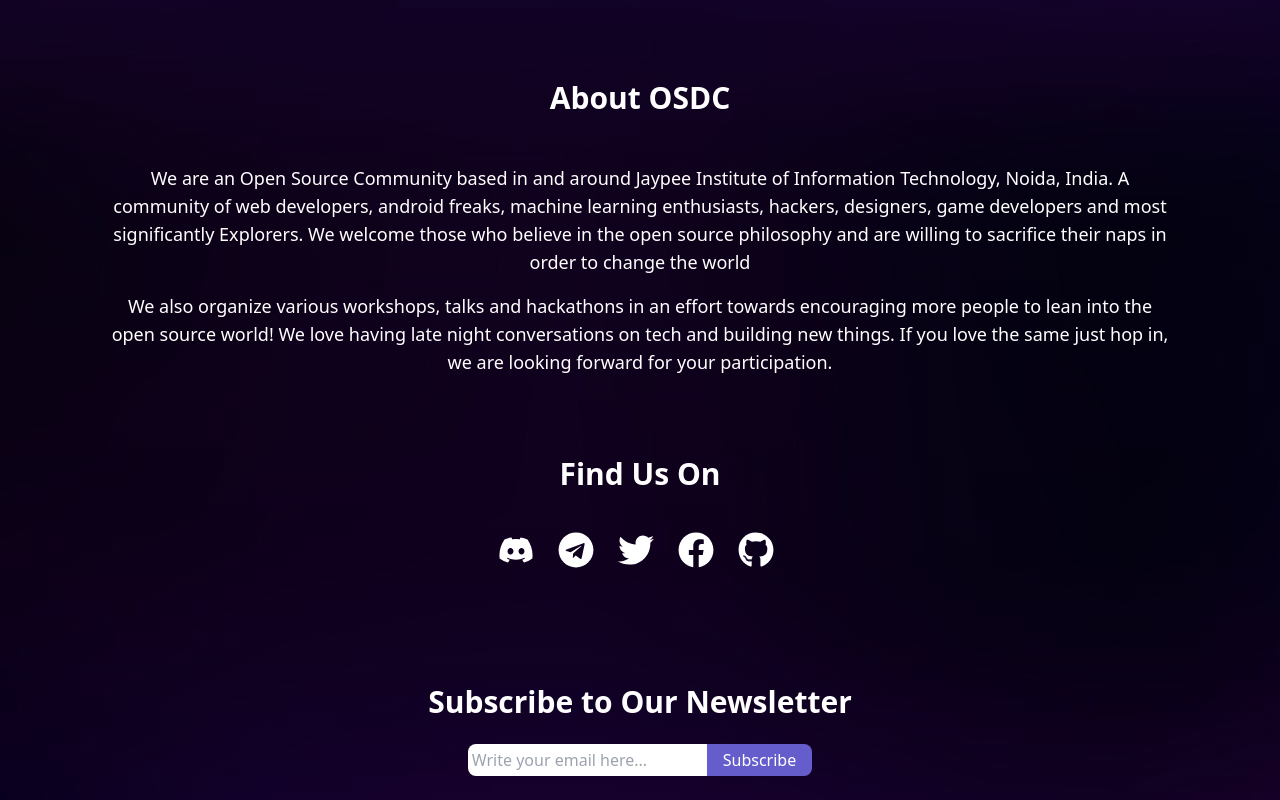
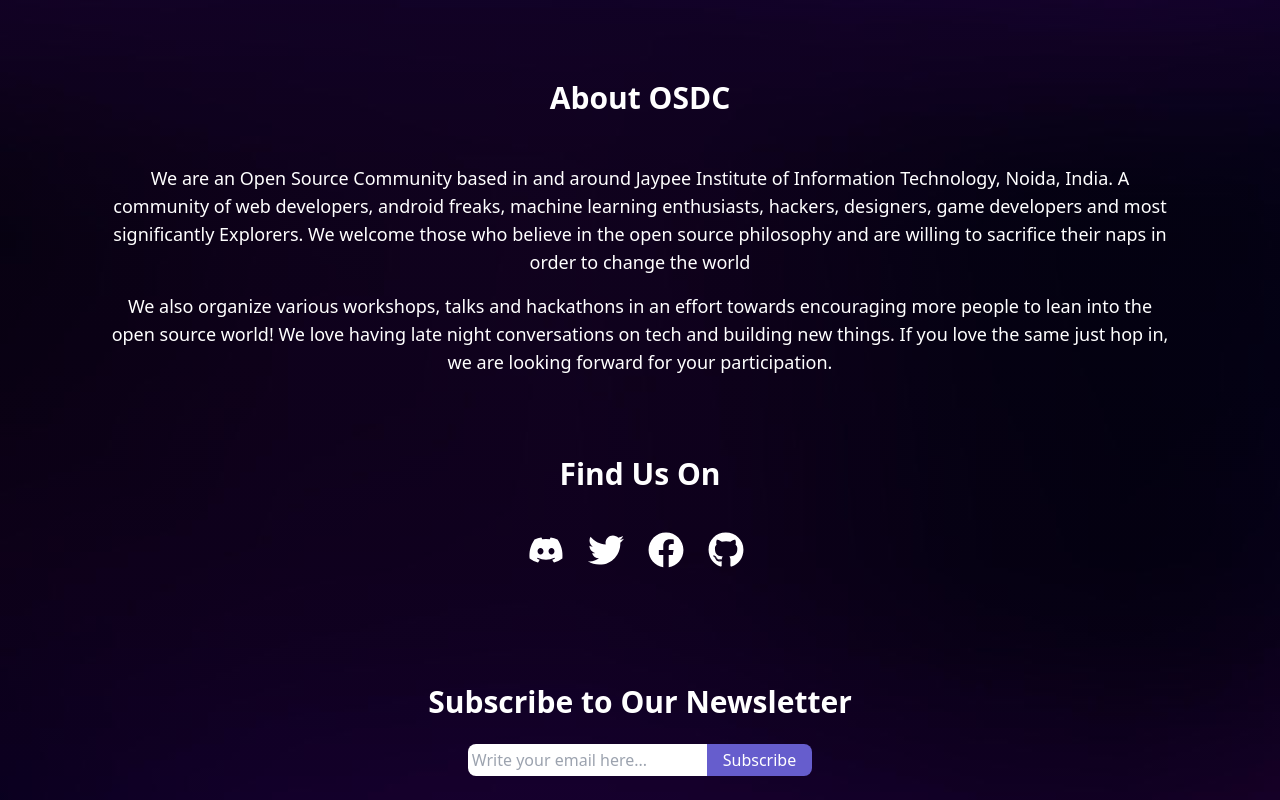
Before and after one commit to osdc/website-23, a React (Vite) app: page / in a window 1280 px wide. Shown: the part 744-1544 px from the top of the page. Built offline with nearby package versions, Linux system fonts and the light colour scheme.

Commit message:
removed telegram link

```diff
--- a/src/Components/Socials/links.tsx
+++ b/src/Components/Socials/links.tsx
@@ -1,5 +1,4 @@
 import { FaDiscord } from "react-icons/fa";
-import { FaTelegram } from "react-icons/fa";
 import { FaTwitter } from "react-icons/fa";
 import { FaFacebook } from "react-icons/fa";
 import { FaGithub } from "react-icons/fa";
@@ -9,11 +8,6 @@ const Data = [
     img: <FaDiscord />,
     alt: "Discord Logo",
     link: "https://discord.gg/pyxbXFCgUY",
-  },
-  {
-    img: <FaTelegram />,
-    alt: "Telegram Logo",
-    link: "https://t.me/jiitosdc",
   },
   {
     img: <FaTwitter />,
```
